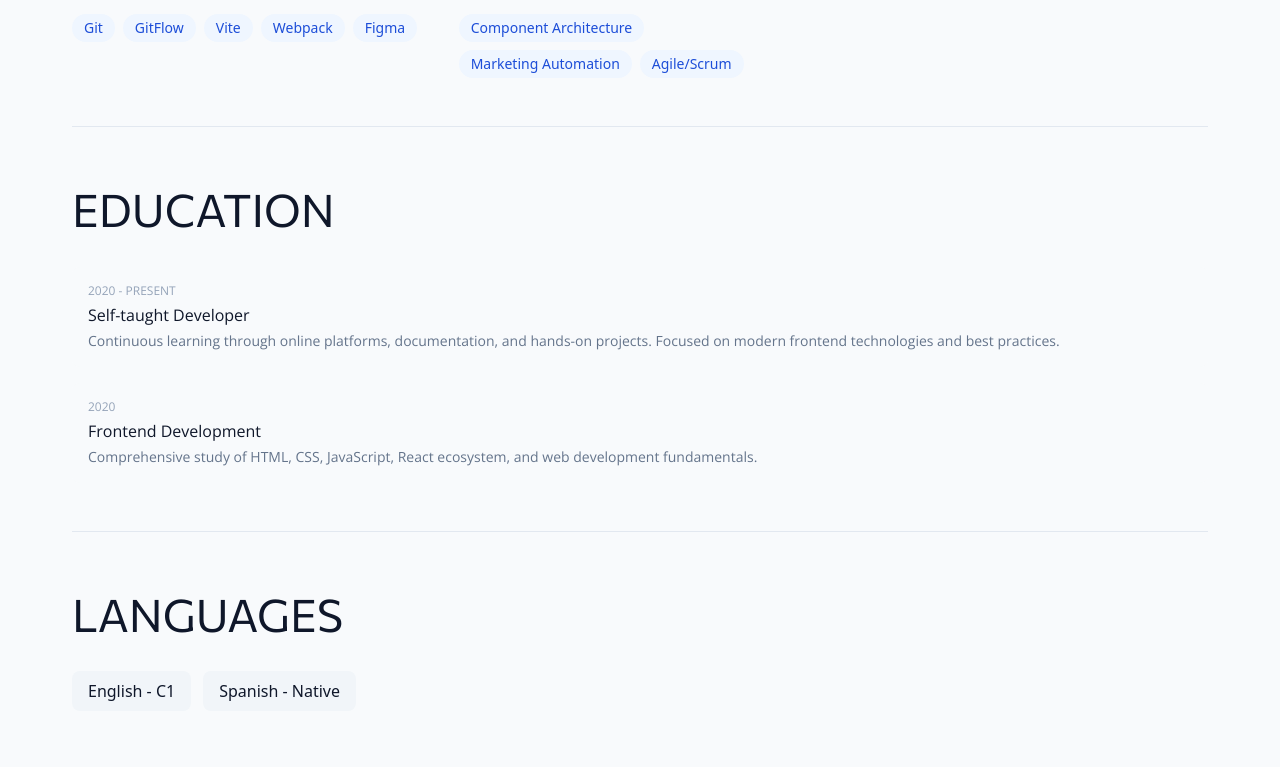
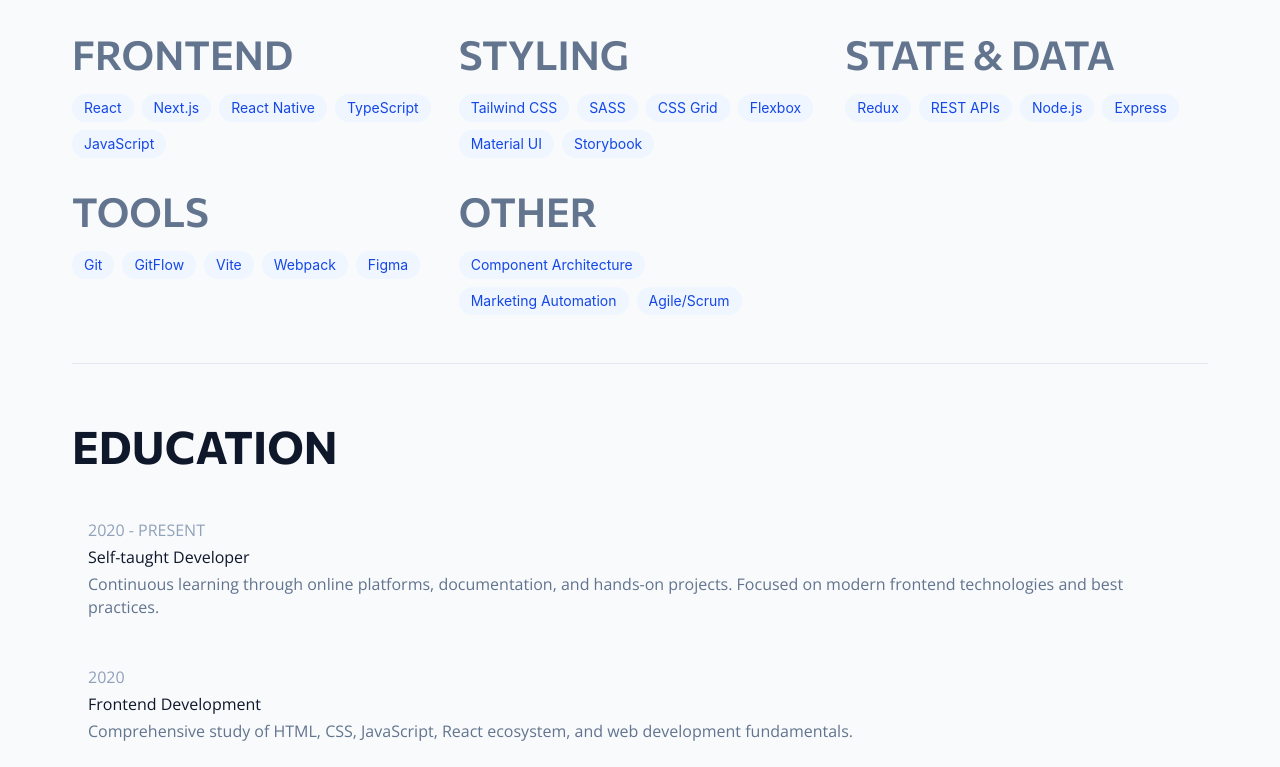
Before and after one commit to luismadf/Portfolio, a React (Vite) app: page /curriculum in a window 1280 px wide. Shown: the part 2445-3212 px from the top of the page. Built offline with nearby package versions, Linux system fonts and the light colour scheme.

Commit message:
build: migrate to tailwindcss v4

```diff
--- a/package.json
+++ b/package.json
@@ -16,13 +16,13 @@
     "tailwind-merge": "^3.5.0"
   },
   "devDependencies": {
+    "@tailwindcss/postcss": "^4.2.1",
     "@types/node": "^20.0.0",
     "@types/react": "^18.3.0",
     "@types/react-dom": "^18.3.0",
     "@vitejs/plugin-react": "^4.3.0",
-    "autoprefixer": "^10.4.27",
     "postcss": "^8.5.6",
-    "tailwindcss": "^3.4.0",
+    "tailwindcss": "^4.2.1",
     "typescript": "^5.0.0",
     "vite": "^5.4.0",
     "vite-tsconfig-paths": "^4.3.0"
--- a/postcss.config.js
+++ b/postcss.config.js
@@ -1,6 +1,5 @@
 module.exports = {
   plugins: {
-    tailwindcss: {},
-    autoprefixer: {},
+    '@tailwindcss/postcss': {},
   },
 }
--- a/src/components/ui/Button.tsx
+++ b/src/components/ui/Button.tsx
@@ -30,14 +30,14 @@
     'inline-flex items-center justify-center',
     'transition-[transform,box-shadow,background-color,color] duration-200',
     'motion-reduce:transition-none',
-    'focus-visible:outline-none',
+    'focus-visible:outline-hidden',
     'focus-visible:ring-4 focus-visible:ring-primary/50 dark:focus-visible:ring-primary/70',
     'active:scale-95',
   ].join(' ')
 
   const variants = {
     solid: [
-      'bg-gradient-to-br from-primary to-blue-500',
+      'bg-linear-to-br from-primary to-blue-500',
       'hover:from-blue-600 hover:to-primary',
       'text-white rounded-md',
       'shadow-md hover:shadow-lg hover:shadow-primary/30 dark:hover:shadow-primary/20',
@@ -48,7 +48,7 @@
       'hover:bg-slate-200 dark:hover:bg-slate-700',
       'hover:text-primary dark:hover:text-primary',
       'rounded-full',
-      '[touch-action:manipulation]',
+      'touch-manipulation',
     ].join(' '),
     unstyled: '',
   }
--- a/src/components/ui/Link.tsx
+++ b/src/components/ui/Link.tsx
@@ -10,7 +10,7 @@
 const Link: React.FC<LinkProps> = ({ children, to, ...props }) => {
   return (
     <RouterLink
-      className="link relative after:absolute after:-left-0.5 after:-bottom-1 after:h-[3px] after:w-[105%] after:rounded md:after:content-[' '] md:after:duration-500 md:after:bg-black md:after:w-0 md:hover:after:w-[105%]"
+      className="link relative after:absolute after:-left-0.5 after:-bottom-1 after:h-[3px] after:w-[105%] after:rounded-sm md:after:content-[' '] md:after:duration-500 md:after:bg-black md:after:w-0 md:hover:after:w-[105%]"
       to={to}
       {...props}
     >
--- a/src/components/ui/Project.tsx
+++ b/src/components/ui/Project.tsx
@@ -39,7 +39,7 @@
           </div>
         )}
         <button
-          className={`group/project-button relative uppercase after:content-[' '] after:absolute after:-bottom-[4px] after:-left-[2px] after:h-[3px] after:w-[86%] after:md:hover:w-[86%] peer-hover/image:after:w-[86%] peer-hover/project-title:after:w-[86%] after:md:duration-500 after:md:w-[0%] md:cursor-pointer md:duration-500 after:rounded-md ${buttonColor}`}
+          className={`group/project-button relative uppercase after:content-[' '] after:absolute after:-bottom-[4px] after:-left-[2px] after:h-[3px] after:w-[86%] md:hover:after:w-[86%] peer-hover/image:after:w-[86%] peer-hover/project-title:after:w-[86%] md:after:duration-500 md:after:w-[0%] md:cursor-pointer md:duration-500 after:rounded-md ${buttonColor}`}
           type='button'
           onClick={() => handleClick(id)}
         >
--- a/src/index.css
+++ b/src/index.css
@@ -1,9 +1,43 @@
-@import url('https://fonts.googleapis.com/css2?family=Commissioner:wght@400;600;700&display=swap');
-@import url('https://fonts.googleapis.com/css2?family=Open+Sans:wght@400;600;700&display=swap');
+@import url('https://fonts.googleapis.com/css2?family=Commissioner:wght@400;600;700&display=swap') layer(base);
+@import url('https://fonts.googleapis.com/css2?family=Open+Sans:wght@400;600;700&display=swap') layer(base);
 
-@tailwind base;
-@tailwind components;
-@tailwind utilities;
+@import 'tailwindcss';
+
+@custom-variant dark (&:is(.dark *));
+
+@utility container {
+  padding-inline: 2rem;
+  @media (width >= --theme(--breakpoint-sm)) {
+    max-width: none;
+  }
+  @media (width >= 1200px) {
+    max-width: 1200px;
+  }
+}
+
+@theme {
+  --grid-template-rows-layout: auto 1fr auto;
+
+  --color-primary: #2563eb;
+}
+
+/*
+  The default border color has changed to `currentcolor` in Tailwind CSS v4,
+  so we've added these compatibility styles to make sure everything still
+  looks the same as it did with Tailwind CSS v3.
+
+  If we ever want to remove these styles, we need to add an explicit border
+  color utility to any element that depends on these defaults.
+*/
+@layer base {
+  *,
+  ::after,
+  ::before,
+  ::backdrop,
+  ::file-selector-button {
+    border-color: var(--color-gray-200, currentcolor);
+  }
+}
 
 @layer base {
   body {
--- a/src/pages/CV.tsx
+++ b/src/pages/CV.tsx
@@ -30,7 +30,7 @@
         <SEO title={`CV - ${name} ${lastName}`} description={description} />
 
         {/* Header */}
-        <div className="bg-gradient-to-r from-blue-100 to-indigo-100 dark:from-slate-800 dark:to-slate-900 py-12 transition-colors duration-300">
+        <div className="bg-linear-to-r from-blue-100 to-indigo-100 dark:from-slate-800 dark:to-slate-900 py-12 transition-colors duration-300">
           <div className="container mx-auto">
             <div className="mb-6">
               <h2 className="uppercase font-bold text-xl mb-1">{name}</h2>
--- a/src/pages/Home.tsx
+++ b/src/pages/Home.tsx
@@ -30,7 +30,7 @@
             <img
               src='/images/circle-luis.png'
               alt='Luis de Freites'
-              className='w-32 h-32 rounded-full mx-auto md:mx-0 flex-shrink-0'
+              className='w-32 h-32 rounded-full mx-auto md:mx-0 shrink-0'
             />
             <div className='space-y-4 text-slate-600 dark:text-slate-300'>
               <p>{t('home.aboutP1')}</p>
@@ -49,7 +49,7 @@
       </section>
 
       {/* Contact */}
-      <section className='bg-gradient-to-r from-blue-50 to-indigo-50 dark:from-slate-900 dark:to-slate-800 py-20 transition-colors duration-300'>
+      <section className='bg-linear-to-r from-blue-50 to-indigo-50 dark:from-slate-900 dark:to-slate-800 py-20 transition-colors duration-300'>
         <div className='container mx-auto text-center'>
           <h2 className='text-2xl font-bold mb-4'>{t('home.contactTitle')}</h2>
           <p className='text-slate-500 dark:text-slate-400 mb-8 max-w-md mx-auto'>
--- a/tailwind.config.js
+++ /dev/null
@@ -1,22 +0,0 @@
-/** @type {import('tailwindcss').Config} */
-module.exports = {
-  darkMode: 'class',
-  content: ['./index.html', './src/**/*.{js,ts,jsx,tsx}'],
-  theme: {
-    container: {
-      padding: '2rem',
-      screens: {
-        xl: '1200px',
-      },
-    },
-    extend: {
-      gridTemplateRows: {
-        layout: 'auto 1fr auto',
-      },
-      colors: {
-        primary: '#2563eb', // Added a primary color for cohesive branding
-      },
-    },
-  },
-  plugins: [],
-}
```
Also changed, not shown: 1 other file (tests, documents, lock files or other folders).
